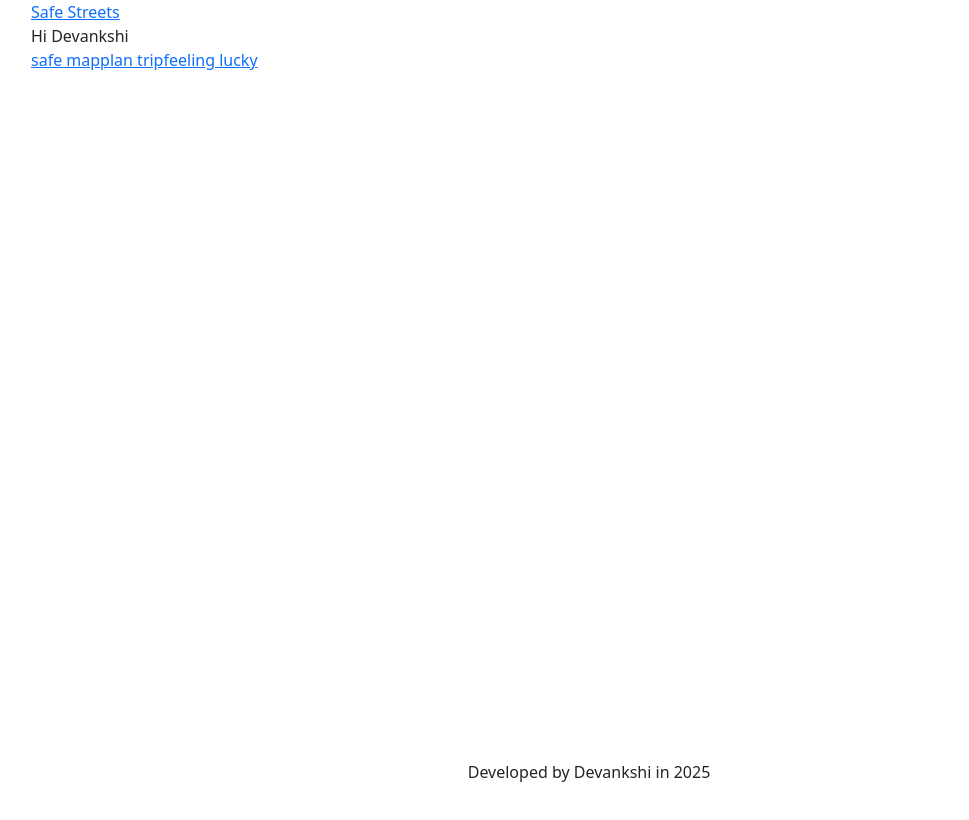
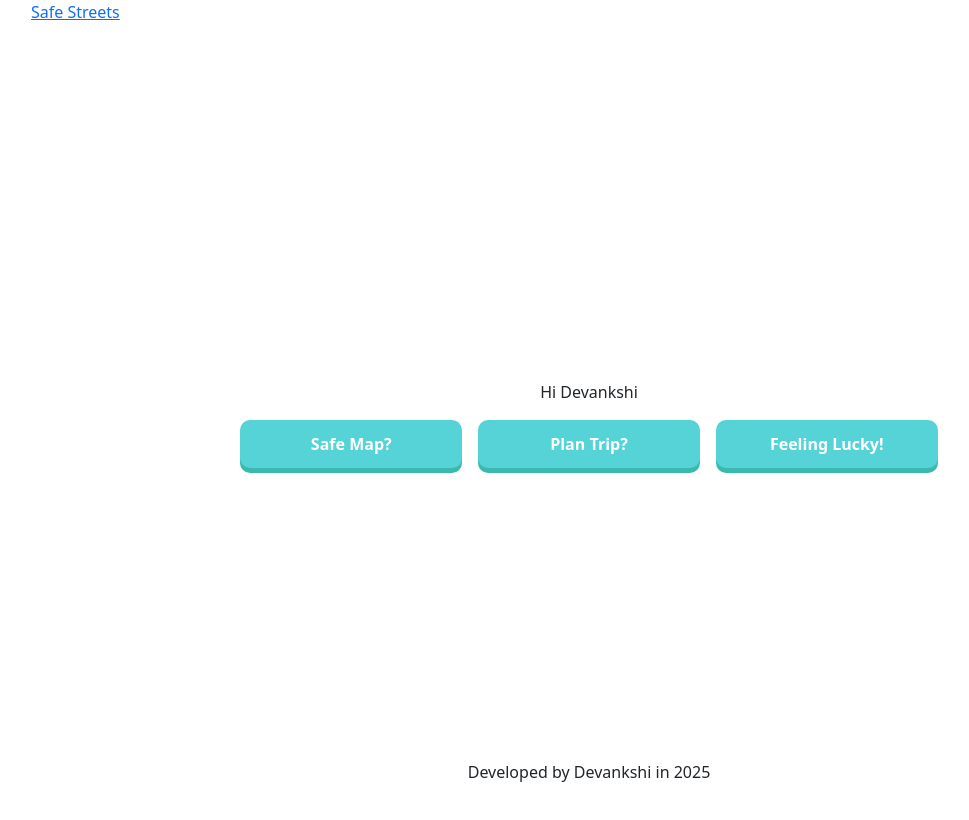
Before and after one commit to curry-dev/diamondhacks, an Angular app: page /home in a window 1280 px wide. Shown: the top 820 px of the page, without its empty margins (51-1020 px from the left). Built offline with nearby package versions, Linux system fonts and the light colour scheme.

Commit message:
Created basic home layout in html

```diff
--- a/src/app/app.component.html
+++ b/src/app/app.component.html
@@ -2,11 +2,11 @@
 <div class="container">
   <div id="nav" class="row">
 
-    <!-- <div class="col" id="logo">
+    <div class="col" id="logo">
       <a routerLink="/">Safe Streets</a>
     </div>
 
-    <div class="col" id="nav-links">
+    <!-- <div class="col" id="nav-links">
       <a routerLink="/safemap" routerLinkActive="active-link">safe map</a>
       <a routerLink="/plantrip" routerLinkActive="active-link">plan trip</a>
       <a routerLink="/feelinglucky" routerLinkActive="active-link">feeling lucky</a>
--- a/src/app/components/home/home.component.css
+++ b/src/app/components/home/home.component.css
@@ -0,0 +1,19 @@
+.btn-3d {
+    background: #56d3d7;
+    color: white;
+    width: 18%;
+    padding: 12px 24px;
+    text-align: center;
+    text-decoration: none;
+    border-radius: 10px;
+    box-shadow: 0 5px 0 #3abaaf;
+    font-weight: bold;
+    transition: all 0.1s ease-in-out;
+    position: relative;
+    display: inline-block;
+}
+
+.btn-3d:active {
+    box-shadow: 0 2px 0 #3abaaf;
+    top: 3px;
+}
--- a/src/app/components/home/home.component.html
+++ b/src/app/components/home/home.component.html
@@ -1,22 +1,16 @@
-<div class="container vh-100">
+<div class="container-fluid d-flex flex-column justify-content-center align-items-center min-vh-100">
 
-    <div class="row">
-        <div class="col" id="logo">
-            <a routerLink="/">Safe Streets</a>
-        </div>
-    </div>
-
-    <div class="row d-flex justify-content-center">
-        <div class="col" id="hi-name">
+    <div class="row w-100">
+        <div class="col d-flex align-items-center justify-content-center" id="hi-name">
             Hi Devankshi
         </div>
     </div>
 
-    <div class="row d-flex justify-content-center">
-        <div class="col" id="home-buttons">
-            <a routerLink="/safemap" routerLinkActive="active-link">safe map</a>
-            <a routerLink="/plantrip" routerLinkActive="active-link">plan trip</a>
-            <a routerLink="/feelinglucky" routerLinkActive="active-link">feeling lucky</a>
+    <div class="row w-100 mt-3">
+        <div class="col d-flex align-items-center justify-content-center" id="home-buttons">
+            <a routerLink="/safemap" class="btn-3d" routerLinkActive="active-link">Safe Map?</a>
+            <a routerLink="/plantrip" class="mx-3 btn-3d" routerLinkActive="active-link">Plan Trip?</a>
+            <a routerLink="/feelinglucky" class="btn-3d" routerLinkActive="active-link">Feeling Lucky!</a>
         </div>
     </div>
 
```
